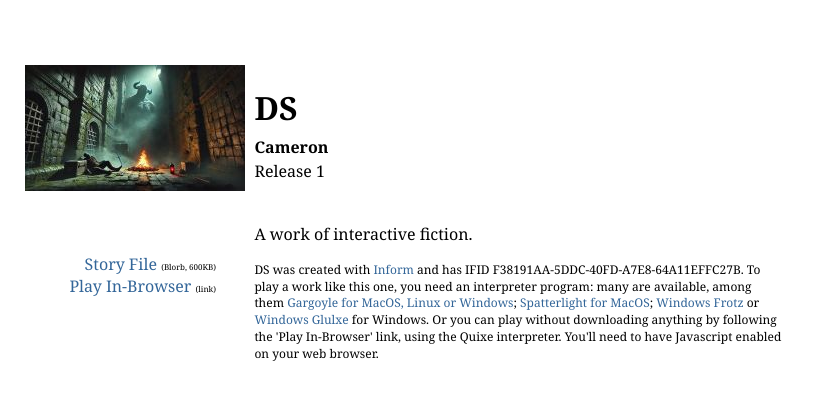
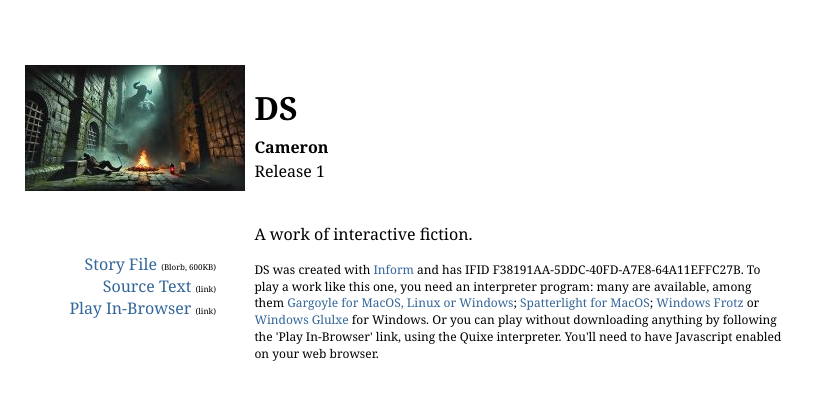
Before and after one commit to camsr003/Interactive-Fiction, a plain HTML site: page index.html in a window 1280 px wide. Shown: the whole page, without its empty margins (0-819 px from the left). Drawn offline with Linux system fonts and the light colour scheme.

Commit message:
uploaded one that handles the source text

```diff
--- a/index.html
+++ b/index.html
@@ -18,7 +18,7 @@
 <div class="links">
 	<ul>
 	<li><div class="download"><a href="DS.gblorb">Story File</a> <span class="filetype">(Blorb,&nbsp;600KB)</span></div></li>
-	<div class="auxiliary"><li><a href="play.html">Play In-Browser</a> <span class="filetype">(link)</span></li></div>
+	<div class="auxiliary"><li><a href="source.html">Source Text</a> <span class="filetype">(link)</span></li><li><a href="play.html">Play In-Browser</a> <span class="filetype">(link)</span></li></div>
 	</ul>
 </div>
 
```
Also changed, not shown: 1 other file.
